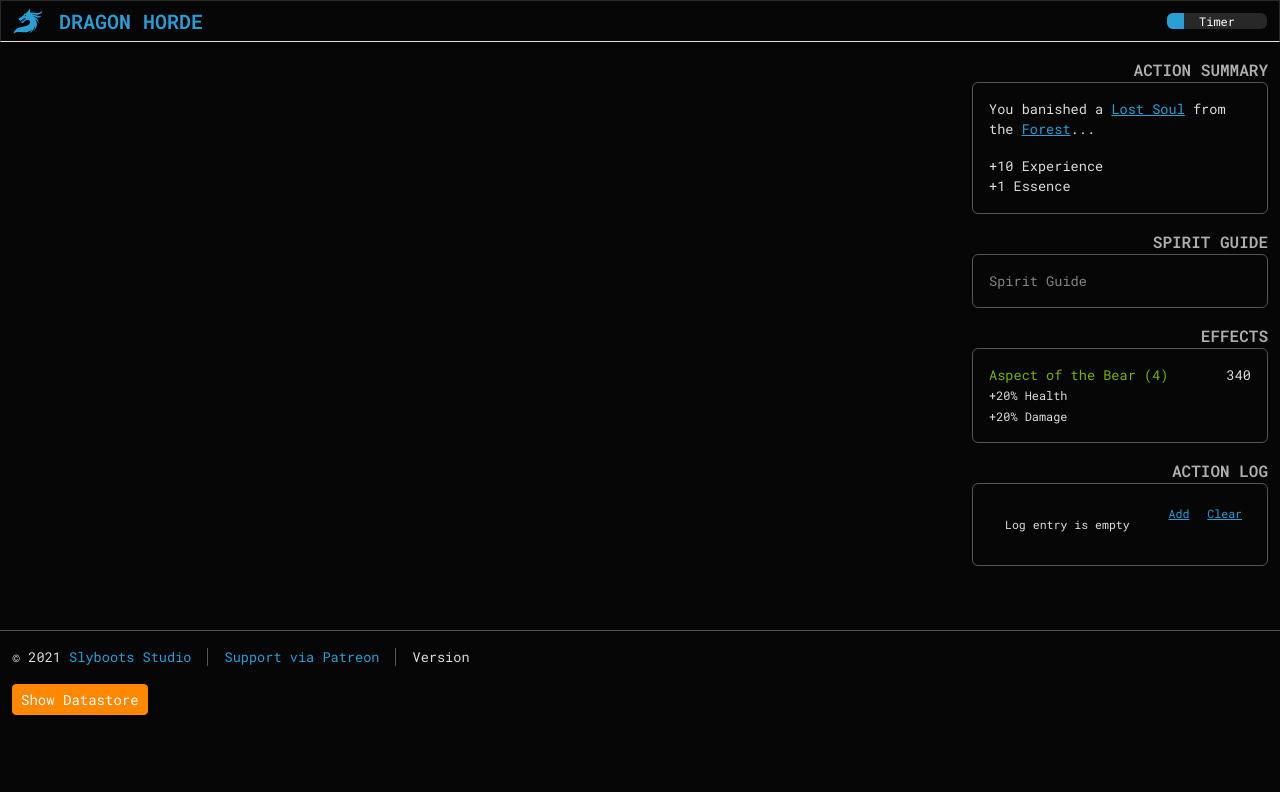
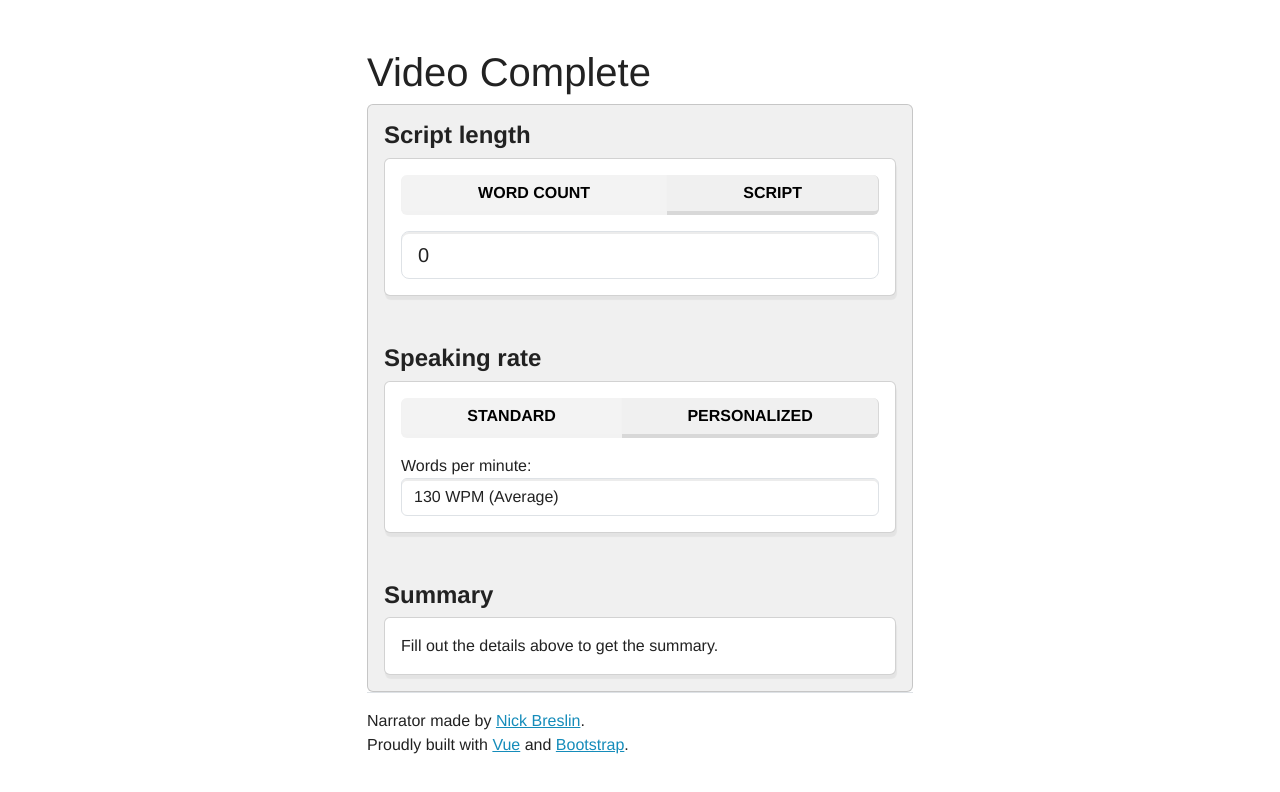
Before and after one commit to nickbreslin/kaltura-chapters, a Vue app: page / in a window 1280 px wide. Shown: the top 792 px of the page. Built offline with nearby package versions, Linux system fonts and the light colour scheme.

Commit message:
Upgrading and restyling for bs5

```diff
--- a/src/App.vue
+++ b/src/App.vue
@@ -1,65 +1,322 @@
 <template>
-  <TheHeader>
-    <TheTick />
-  </TheHeader>
+  <div class="home">
+    <div class="container">
+      <div class="row justify-content-center">
+        <div class="col-lg-6 col-md-8 mt-5">
+          <div class="h1">Video Complete</div>
+          <div class="card card-body bg-secondary">
+            <div class="mb-5">
+              <div class="h4 fw-bold">Script length</div>
+              <div class="card card-body boxshadow">
+                <div class="btn-group mb-3" role="group">
+                  <button
+                    type="button"
+                    v-bind:class="{ active: this.btnGroups.words === 0 }"
+                    @click="setActiveCount(0)"
+                    class="btn btn-secondary"
+                  >
+                    Word Count
+                  </button>
+                  <button
+                    type="button"
+                    v-bind:class="{ active: this.btnGroups.words === 1 }"
+                    @click="setActiveCount(1)"
+                    class="btn btn-secondary"
+                  >
+                    Script
+                  </button>
+                </div>
 
-  <div class="container-fluid mt-3">
-    <div class="row">
-      <div class="col-sm-6 col-md-8 col-lg-9">
-        <router-view />
-      </div>
-      <div class="col-sm-6 col-md-4 col-lg-3">
-        <TheSidebar />
+                <!-- Word Count -->
+                <div
+                  class="copy-script-wrapper"
+                  v-if="this.btnGroups.words === 0"
+                >
+                  <input
+                    class="form-control form-control-lg"
+                    type="number"
+                    v-model="this.script.words"
+                  />
+                </div>
+
+                <!-- Textarea -->
+                <div
+                  class="copy-script-wrapper"
+                  v-if="this.btnGroups.words === 1"
+                >
+                  <textarea
+                    class="form-control"
+                    rows="5"
+                    v-model="script.copy"
+                  />
+
+                  <div class="total mt-3 h4 mb-0">
+                    Total word count:
+                    <span class="badge badge-primary">{{
+                      scriptWordCount
+                    }}</span>
+                  </div>
+                </div>
+              </div>
+            </div>
+
+            <div class="mb-5">
+              <div class="h4 fw-bold">Speaking rate</div>
+              <div class="card card-body boxshadow">
+                <div class="btn-group mb-3" role="group">
+                  <button
+                    type="button"
+                    v-bind:class="{ active: this.btnGroups.rate === 0 }"
+                    @click="setActiveWpm(0)"
+                    class="btn btn-secondary"
+                  >
+                    Standard
+                  </button>
+                  <button
+                    type="button"
+                    v-bind:class="{ active: this.btnGroups.rate === 1 }"
+                    @click="setActiveWpm(1)"
+                    class="btn btn-secondary"
+                  >
+                    Personalized
+                  </button>
+                </div>
+
+                <!-- Word Count -->
+
+                <div
+                  class="copy-script-wrapper"
+                  v-if="this.btnGroups.rate === 0"
+                >
+                  <span>Words per minute:</span>
+                  <select class="form-control" v-model="ratePicker">
+                    <option value="110">110 WPM (Slow)</option>
+                    <option value="130">130 WPM (Average)</option>
+                    <option value="150">150 WPM (Fast)</option>
+                  </select>
+                </div>
+
+                <!-- Textarea -->
+                <div
+                  class="copy-script-wrapper"
+                  v-if="this.btnGroups.rate === 1"
+                >
+                  <p>
+                    Press <b>Start Timer</b> and read the following sentence,
+                    then press <b>Stop Timer</b>:
+                  </p>
+                  <div class="alert alert-light">
+                    <p class="m-0">
+                      Modern readability tests are designed to indicate
+                      comprehension difficulty when reading a passage of
+                      contemporary academic English.
+                    </p>
+                  </div>
+
+                  <!-- Start Timer-->
+                  <button
+                    v-bind:class="{
+                      'btn-secondary': timer.isRunning,
+                      'btn-success': !timer.isRunning,
+                    }"
+                    @click="startTimer()"
+                    class="btn mr-3"
+                    :disabled="timer.isRunning"
+                  >
+                    Start timer
+                  </button>
+
+                  <!-- Stop Timer -->
+                  <button
+                    v-bind:class="{
+                      'btn-secondary': !timer.isRunning,
+                      'btn-danger': timer.isRunning,
+                    }"
+                    @click="stopTimer()"
+                    class="btn"
+                    :disabled="!timer.isRunning"
+                  >
+                    Stop timer
+                  </button>
+
+                  <span class="float-right">
+                    Duration:
+                    <span class="badge badge-primary">{{ getDuration }}</span>
+                  </span>
+
+                  <div class="total mt-3 h4 pt-3 mb-0 border-top">
+                    Words per minute:
+                    <span class="badge badge-primary">{{
+                      getSpeakingRate ? getSpeakingRate : `n/a`
+                    }}</span>
+                  </div>
+                </div>
+              </div>
+            </div>
+
+            <div class="">
+              <div class="h4 fw-bold">Summary</div>
+              <div class="card card-body boxshadow">
+                <p v-if="getRawSeconds" class="mb-0">
+                  With a word count of
+                  <span class="fw-bold text-primary border-bottom">{{
+                    getWordCount
+                  }}</span>
+                  and a speaking rate of
+                  <span class="fw-bold text-primary border-bottom">{{
+                    getSpeakingRate
+                  }}</span>
+                  words per minute, this narration is estimated to take
+                  <span class="fw-bold text-primary border-bottom">{{
+                    getCalculatedMinutes
+                  }}</span>
+                  minutes
+                  <span class="fw-bold text-primary border-bottom">{{
+                    getCalculatedSeconds
+                  }}</span>
+                  seconds.
+                </p>
+                <p v-else class="mb-0">
+                  Fill out the details above to get the summary.
+                </p>
+              </div>
+            </div>
+          </div>
+          <!-- card -->
+          <div class="footer border-top mb-5 pt-3">
+            <p class="m-0">
+              Narrator made by
+              <a href="https://www.nickbreslin.com">Nick Breslin</a>.
+            </p>
+            <p class="m-0">
+              Proudly built with
+              <a href="https://https://vuejs.org/">Vue</a> and
+              <a href="https://getbootstrap.com/">Bootstrap</a>.
+            </p>
+          </div>
+        </div>
       </div>
     </div>
-  </div>
-  <TheFooter />
-
-  <div class="mt-3 container-fluid">
-    <TheDatastore
-      :datastore="formattedData"
-      @datastoreLoad="setDatastore($event)"
-    />
   </div>
 </template>
 
 <script>
 // @ is an alias to /src
-import TheHeader from "@/components/TheHeader.vue";
-import TheTick from "@/components/TheTick.vue";
-import TheSidebar from "@/components/TheSidebar.vue";
-import TheFooter from "@/components/TheFooter.vue";
-
-import TheDatastore from "@/components/TheDatastore.vue";
+//import WPM from "@/components/WPM";
+//import Textarea from "@/components/Textarea";
 
 export default {
-  name: "App",
-  components: {
-    TheHeader,
-    TheTick,
-    TheSidebar,
-    TheFooter,
-    TheDatastore,
-  },
-  data: function () {
+  name: "Home",
+  components: {},
+  data() {
     return {
-      rawData: {},
+      btnGroups: {
+        words: 0,
+        rate: 0,
+      },
+      ratePicker: 130,
+      timer: {
+        start: 0,
+        end: 0,
+        duration: 0, // In milliseconds
+        isRunning: false,
+      },
+      script: {
+        words: 0,
+        copy: "",
+      },
+      wpmType: 130,
     };
   },
-  computed: {
-    formattedData() {
-      return {};
+  methods: {
+    setActiveCount(id) {
+      this.btnGroups.words = id;
+    },
+    setActiveWpm(id) {
+      this.btnGroups.rate = id;
+    },
+    startTimer() {
+      this.timer.isRunning = true;
+      this.timer.start = Math.round(new Date().getTime());
+      this.timer.duration = 0;
+    },
+    stopTimer() {
+      this.timer.isRunning = false;
+      this.timer.end = Math.round(new Date().getTime());
+      this.timer.duration = this.timer.end - this.timer.start;
+    },
+    convertDuration(mts) {
+      let duration = mts / 1000; // convert from milliseconds to seconds
+      duration = duration.toFixed(2);
+
+      return duration;
     },
   },
-  methods: {
-    setDatastore(data) {
-      this.rawData = data;
+  computed: {
+    scriptWordCount() {
+      if (this.script.copy.length === 0) {
+        return 0;
+      }
+
+      let words = this.script.copy.split(" ");
+      words = words.filter((e) => e.trim().length);
+      return words.length;
+    },
+    getDuration() {
+      if (!this.timer.duration) {
+        return "n/a";
+      }
+
+      let duration = this.convertDuration(this.timer.duration);
+
+      return `${duration} seconds`;
+    },
+    getWordCount() {
+      if (this.btnGroups.words === 0) {
+        // Script Length - Word Count
+        return parseInt(this.script.words);
+      }
+
+      return this.scriptWordCount;
+    },
+    getSpeakingRate() {
+      if (this.btnGroups.rate === 0) {
+        // Speaking rate - Standard
+        return this.ratePicker;
+      }
+
+      // Any recording?
+      if (!this.timer.duration) {
+        return 0;
+      }
+
+      let duration = this.convertDuration(this.timer.duration);
+      duration = (60 / duration) * 14;
+      duration = Math.round(duration);
+      return duration;
+    },
+    getCalculatedSeconds() {
+      let seconds = this.getRawSeconds;
+
+      seconds = seconds % 60;
+      return seconds;
+    },
+    getCalculatedMinutes() {
+      let seconds = this.getRawSeconds;
+
+      let minutes = seconds / 60;
+      minutes = Math.floor(minutes);
+      return minutes;
+    },
+    getRawSeconds() {
+      if (!this.getSpeakingRate) {
+        return 0;
+      }
+
+      let length = (this.getWordCount / this.getSpeakingRate) * 60;
+      length = Math.round(length);
+      return length;
     },
   },
 };
 </script>
-
-<style scoped>
-div {
-}
-</style>
--- a/src/components/TheHeader.vue
+++ b/src/components/TheHeader.vue
@@ -9,7 +9,7 @@
           class="d-inline-flex align-top"
         />
         <div class="title ms-3 me-3 fw-bold text-primary text-uppercase">
-          Dragon Horde
+          Video Complete
         </div>
       </div>
       <slot></slot>
--- a/src/css/style.css
+++ b/src/css/style.css
@@ -1,14 +1,9 @@
 #app {
-	font-family: 'Roboto Mono', monospace;
+  font-family: Avenir, Helvetica, Arial, sans-serif;
   -webkit-font-smoothing: antialiased;
   -moz-osx-font-smoothing: grayscale;
-  font-weight:400;
 }
 
-* {
-  color: #ddd;
+.boxshadow {
+    box-shadow: rgba(0, 0, 0, 0.05) 1px 4px 1px;
 }
-
-.text-small {
-  font-size: 0.85em;
-}
--- a/src/main.js
+++ b/src/main.js
@@ -6,7 +6,7 @@ import store from "./store";
 
 import "bootstrap/dist/css/bootstrap.css";
 import "bootstrap-icons/font/bootstrap-icons.css";
-import "bootswatch/dist/cyborg/bootstrap.min.css";
+import "bootswatch/dist/lumen/bootstrap.min.css";
 
 import "@/css/style.css";
 
```
Also changed, not shown: 2 other files (tests, documents, lock files or other folders).
